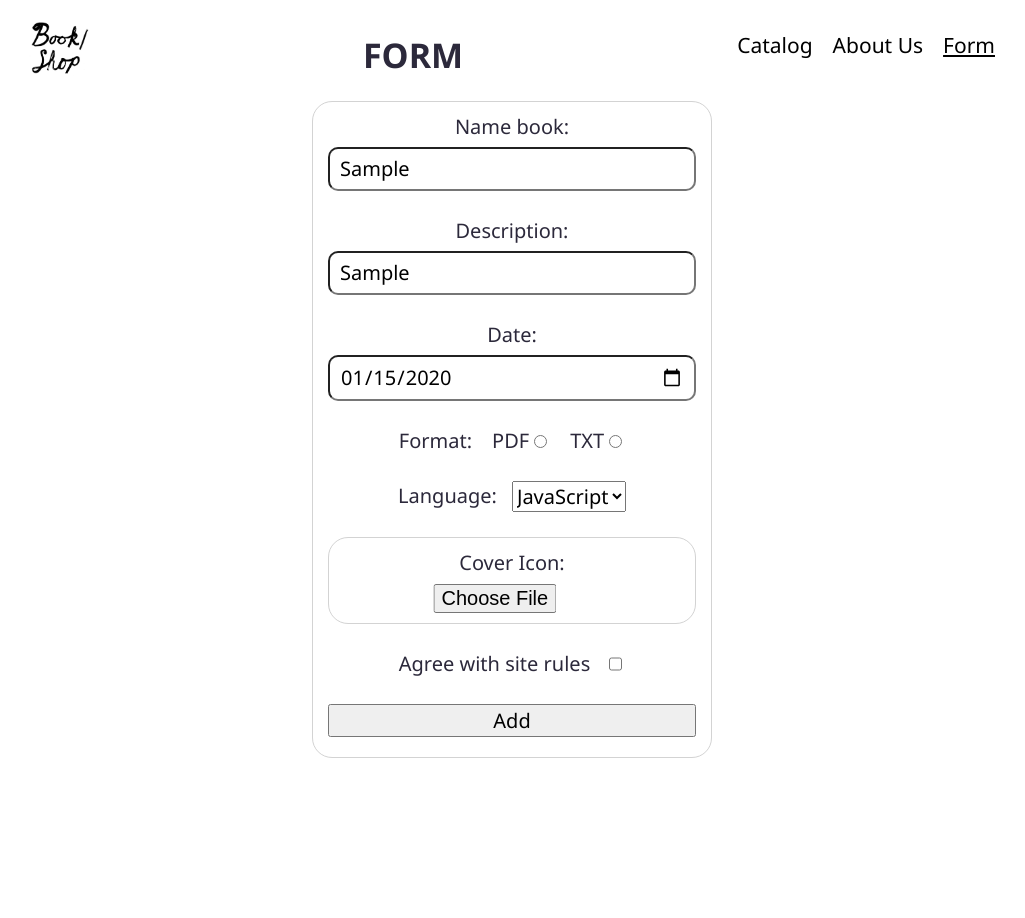
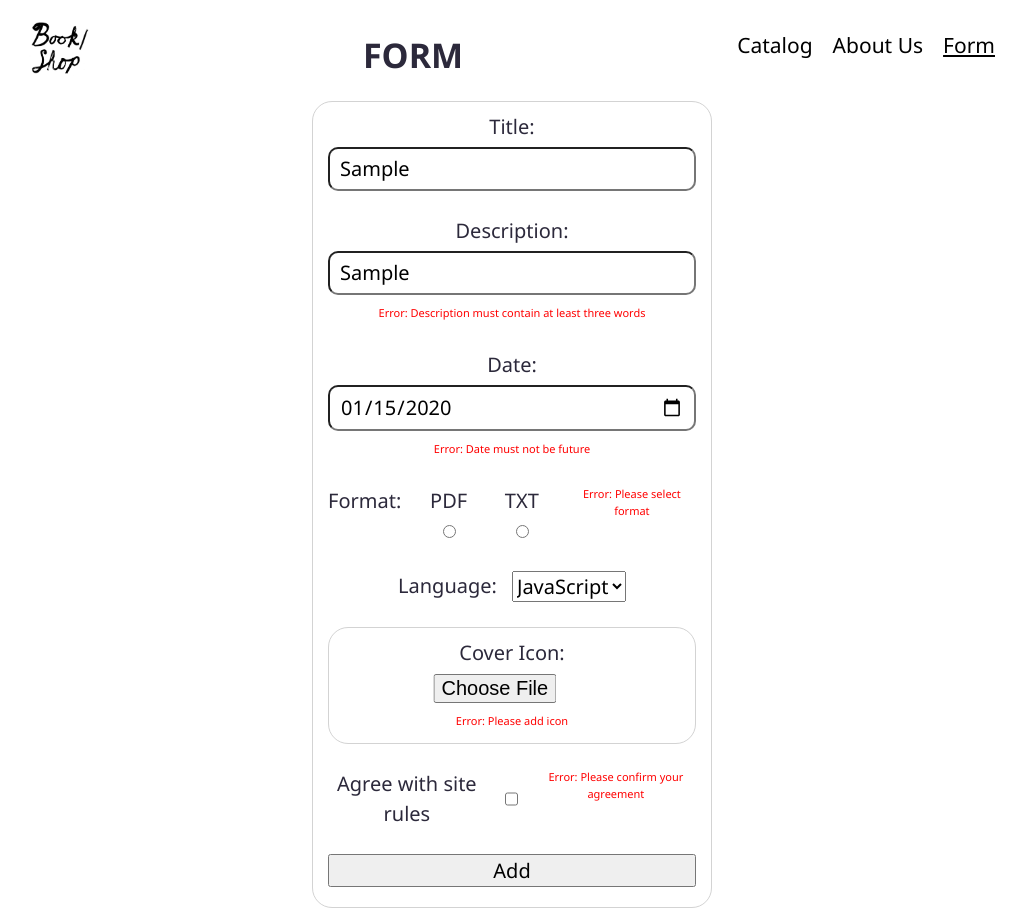
Before and after one commit to evvgenchik/react-rs, a React (Vite) app in the folder react-components/: page /form in a window 1280 px wide. Both pictures are taken after typing "Sample", "Sample", "2020-01-15" into the empty fields and a click on the input "Add". Shown: the whole page, without its empty margins (128-1153 px from the left). Before the commit the page ends 800 px from the top, so only its background shows below. Built offline with nearby package versions, Linux system fonts and the light colour scheme.

Commit message:
feat: add validation

```diff
--- a/react-components/src/components/Form/Checkbox/Checkbox.tsx
+++ b/react-components/src/components/Form/Checkbox/Checkbox.tsx
@@ -9,9 +9,9 @@ class Checkbox extends Component<IInputTextProps> {
 
     return (
       <div>
-        <label className={styles.checkbox} htmlFor="consent">
+        <label className={styles.checkbox} htmlFor="agreement">
           Agree with site rules
-          <input ref={inputRef} type="checkbox" name="consent" />
+          <input ref={inputRef} type="checkbox" name="agreement" />
           {errorMessage && <span>Error: {errorMessage}</span>}
         </label>
       </div>
--- a/react-components/src/components/Form/File/File.tsx
+++ b/react-components/src/components/Form/File/File.tsx
@@ -5,7 +5,6 @@ import { IInputFileProps } from '../../../utils/types';
 class File extends Component<IInputFileProps> {
   render() {
     const { fileRef, errorMessage } = this.props;
-
     return (
       <label className={styles.file} htmlFor="icon">
         Сover Icon:
--- a/react-components/src/components/Form/Form.tsx
+++ b/react-components/src/components/Form/Form.tsx
@@ -1,10 +1,4 @@
-import {
-  Component,
-  createRef,
-  FormEvent,
-  RefObject,
-  MutableRefObject,
-} from 'react';
+import { Component, createRef, FormEvent } from 'react';
 import styles from './form.module.scss';
 import Text from './Text/Text';
 import Checkbox from './Checkbox/Checkbox';
@@ -13,9 +7,8 @@ import Radio from './Radio/Radio';
 import Select from './Select/Select';
 import File from './File/File';
 import Button from './Button/Button';
-import { ICard, IStateForm } from '../../utils/types';
-import getFile from '../../utils/helper';
-import isValid from '../../utils/validation';
+import { ICard, IStateForm, IRefsArr } from '../../utils/types';
+import validation from '../../utils/validation';
 
 class Form extends Component<{ addCard: (cards: ICard) => void }, IStateForm> {
   refsArr = {
@@ -25,7 +18,9 @@ class Form extends Component<{ addCard: (cards: ICard) => void }, IStateForm> {
 
     inputDate: createRef<HTMLInputElement>(),
 
-    inputRadio: createRef<HTMLInputElement[] | null>(),
+    inputRadio: createRef<
+      HTMLInputElement[] | null
+    >() as React.MutableRefObject<HTMLInputElement[] | null>,
     inputCheckbox: createRef<HTMLInputElement>(),
     inputFile: createRef<HTMLInputElement>(),
     inputSelect: createRef<HTMLSelectElement>(),
@@ -35,7 +30,7 @@ class Form extends Component<{ addCard: (cards: ICard) => void }, IStateForm> {
     super(props);
 
     this.state = {
-      name: '',
+      title: '',
       description: '',
       date: '',
       format: '',
@@ -47,53 +42,144 @@ class Form extends Component<{ addCard: (cards: ICard) => void }, IStateForm> {
 
   handleSubmit = (e: FormEvent) => {
     e.preventDefault();
-    let findCheckedRadio: string | undefined;
+    console.log(this.isValid(this.refsArr));
 
-    if (this.refsArr.inputRadio?.current) {
-      const findElem = this.refsArr.inputRadio?.current.find(
-        (el) => el.checked
-      ) as HTMLInputElement;
-      findCheckedRadio = findElem ? findElem.value : undefined;
+    // this.createObj(this.refsArr);
 
-      const card: ICard = {
-        name: this.refsArr.inputText?.current?.value as string,
-        description: this.refsArr.inputDescription?.current?.value as string,
-        date: this.refsArr.inputDate?.current?.value as string,
-        format: findCheckedRadio,
-        agreement:
-          this.refsArr.inputCheckbox?.current?.checked.toString() as string,
-        language: this.refsArr.inputSelect?.current?.value as string,
-        icon: this.refsArr.inputFile.current?.files?.[0],
-      };
+    // let findCheckedRadio: string | undefined;
 
-      console.log(isValid(card));
+    // if (this.refsArr.inputRadio?.current) {
+    //   const findElem = this.refsArr.inputRadio?.current.find(
+    //     (el) => el.checked
+    //   ) as HTMLInputElement;
+    //   findCheckedRadio = findElem ? findElem.value : undefined;
 
-      const { addCard } = this.props;
-      addCard(card);
-    }
+    //   const card: ICard = {
+    //     name: this.refsArr.inputText?.current?.value as string,
+    //     description: this.refsArr.inputDescription?.current?.value as string,
+    //     date: this.refsArr.inputDate?.current?.value as string,
+    //     format: findCheckedRadio,
+    //     agreement:
+    //       this.refsArr.inputCheckbox?.current?.checked.toString() as string,
+    //     language: this.refsArr.inputSelect?.current?.value as string,
+    //     icon: this.refsArr.inputFile.current?.files?.[0],
+    //   };
+
+    //   console.log(isValid(card));
+
+    //   const { addCard } = this.props;
+    //   addCard(card);
+    // }
   };
 
-  // createObj = (obj: typeof this.refsArr) => {
+  isValid(obj: IRefsArr) {
+    const keys = Object.keys(obj);
+    let validFlag = true;
+
+    return keys.forEach((el) => {
+      const key = el as keyof IRefsArr;
+      let inputHtml = obj[key].current as HTMLInputElement | HTMLInputElement[];
+
+      if (key === 'inputRadio' && Array.isArray(inputHtml)) {
+        const CheckedInput = inputHtml.find((input) => input.checked);
+
+        if (!CheckedInput) {
+          this.setState({ format: 'Please select format' });
+          validFlag = false;
+          return false;
+        }
+
+        inputHtml = CheckedInput;
+      } else if (key === 'inputFile') {
+        inputHtml = inputHtml as HTMLInputElement;
+        const fileInput = inputHtml.files?.[0];
+
+        if (!fileInput) {
+          this.setState({ icon: 'Please add icon' });
+          validFlag = false;
+          return false;
+        }
+
+        if (fileInput.type.split('/')[0] !== 'image') {
+          this.setState({
+            icon: 'Please add correct image format',
+          });
+          validFlag = false;
+          return false;
+        }
+
+        return true;
+      } else {
+        inputHtml = inputHtml as HTMLInputElement;
+        const inputName = inputHtml.name;
+        const inputValue = inputHtml.value;
+        const errorMessage = validation(inputName, inputValue);
+        if (errorMessage) {
+          this.setState((prevState) => ({
+            ...prevState,
+            [inputName]: errorMessage,
+          }));
+          validFlag = false;
+          return false;
+        }
+      }
+
+      return validFlag;
+    });
+  }
+
+  // createObj = (obj: IRefsArr) => {
   //   const newObj = {} as ICard;
-  //   for (const key in obj){
-  //     isValid()
-  //   }
+  //   const keys = Object.keys(obj);
+  //   const isValid = keys.every((el) => {
+  //     const key = el as keyof IRefsArr;
+  //     let inputHtml = obj[key].current as HTMLInputElement | HTMLInputElement[];
+
+  //     if (key === 'inputRadio' && Array.isArray(inputHtml)) {
+  //       const CheckedInput = inputHtml.find((input) => input.checked);
+  //       if (!CheckedInput) {
+  //         this.setState({ format: 'Please select format' });
+  //         return true;
+  //       }
+  //       inputHtml = CheckedInput;
+  //     } else if (key === 'inputFile') {
+  //       inputHtml = inputHtml as HTMLInputElement;
+  //       const fileInput = inputHtml.files?.[0];
+  //       if (!fileInput) {
+  //         this.setState({ icon: 'Please add icon' });
+  //         return true;
+  //       }
+  //       if (fileInput.type.split('/')[0] === 'image') {
+  //         this.setState({ icon: 'Please add correct image format' });
+  //         return true;
+  //       }
+  //       return true;
+  //     } else inputHtml = inputHtml as HTMLInputElement;
+
+  //     const inputName = inputHtml.name;
+  //     const inputValue = (name = 'file')
+  //       ? URL.createObjectURL(inputHtml.files?.[0])
+  //       : inputHtml.value;
+  //     console.log(inputValue);
+  //     console.log(inputName);
+  //     return true;
+  //   });
   // };
 
   render() {
-    const { name, date, description, format, agreement, language, icon } =
+    const { title, date, description, format, agreement, language, icon } =
       this.state;
     return (
       <form noValidate onSubmit={this.handleSubmit} className={styles.form}>
         <Text
-          errorMessage={name}
+          errorMessage={title}
           inputRef={this.refsArr.inputText}
-          LabelText="Name book:"
+          LabelText="Title"
         />
         <Text
           errorMessage={description}
           inputRef={this.refsArr.inputDescription}
-          LabelText="Description:"
+          LabelText="Description"
         />
         <Date errorMessage={date} inputRef={this.refsArr.inputDate} />
         <Radio errorMessage={format} inputRef={this.refsArr.inputRadio} />
--- a/react-components/src/components/Form/Radio/Radio.tsx
+++ b/react-components/src/components/Form/Radio/Radio.tsx
@@ -8,6 +8,7 @@ class Radio extends Component<IInputRadioProps> {
 
   render() {
     const { inputRef, errorMessage } = this.props;
+    inputRef.current = [];
 
     return (
       <label className={styles.radio}>
@@ -28,6 +29,7 @@ class Radio extends Component<IInputRadioProps> {
             />
           </label>
         ))}
+        {errorMessage && <span>Error: {errorMessage}</span>}
       </label>
     );
   }
--- a/react-components/src/components/Form/Text/Text.tsx
+++ b/react-components/src/components/Form/Text/Text.tsx
@@ -8,8 +8,14 @@ class Text extends Component<IInputTextProps> {
 
     return (
       <label htmlFor="name">
-        {LabelText}
-        <input ref={inputRef} className={styles.input} id="name" type="text" />
+        {LabelText}:
+        <input
+          ref={inputRef}
+          className={styles.input}
+          id="name"
+          name={LabelText?.toLowerCase()}
+          type="text"
+        />
         {errorMessage && <span>Error: {errorMessage}</span>}
       </label>
     );
--- a/react-components/src/components/Form/form.module.scss
+++ b/react-components/src/components/Form/form.module.scss
@@ -10,3 +10,8 @@
   padding: 10rem 15rem 20rem;
   border-radius: 20rem;
 }
+
+.form span {
+  font-size: 11rem;
+  color: red
+}
--- a/react-components/src/utils/validation.tsx
+++ b/react-components/src/utils/validation.tsx
@@ -1,36 +1,47 @@
 import { ICardNoValidate } from './types';
 
 const validator = {
-  name: (value: string) => value[0].toUpperCase() === value[0],
+  title: (value: string) =>
+    value && value[0].toUpperCase() === value[0]
+      ? false
+      : 'Name must start with an uppercase letter',
 
-  description: (value: string) => value.split(' ').length >= 3,
+  description: (value: string) =>
+    value && value.split(' ').length >= 3
+      ? false
+      : 'Description must contain at least three words',
 
   date: (value: string) =>
-    Date.parse(value) && new Date(value).getTime() >= new Date().getTime(),
+    value &&
+    Date.parse(value) &&
+    new Date(value).getTime() >= new Date().getTime()
+      ? false
+      : 'Date must not be future',
 
-  // format: (value: string) => {
-  //   return true;
-  // },
-  agreement: (value: string) => value === 'true',
-  // language: (value: string) => {
-  //   return true;
-  // },
-  icon: (value: File) => value.type.split('/')[0] === 'image',
+  agreement: (value: string) =>
+    value && value === 'true' ? false : 'Please confirm your agreement',
+
+  language: (value: string) => (value ? false : 'Please select language'),
 };
 
-const isValid = (obj: ICardNoValidate) => {
-  let result = true;
-  const keys = Object.keys(obj);
+// const isValid = (obj: ICardNoValidate) => {
+//   let result = true;
+//   const keys = Object.keys(obj);
 
-  keys.forEach((el) => {
-    const key = el as keyof ICardNoValidate;
-    const value = obj[key] as string | undefined;
-    if (!value || !validator[key](value)) {
-      result = false;
-    }
-  });
+//   keys.forEach((el) => {
+//     const key = el as keyof ICardNoValidate;
+//     const value = obj[key] as string | undefined;
+//     if (!value || !validator[key](value)) {
+//       result = false;
+//     }
+//   });
 
-  return result;
+//   return result;
+// };
+
+const validation = (key: string, value: string) => {
+  const convertKey = key as keyof ICardNoValidate;
+  return validator[convertKey](value);
 };
 
-export default isValid;
+export default validation;
```
Also changed, not shown: react-components/src/utils/types.tsx (+18 -6 lines).
